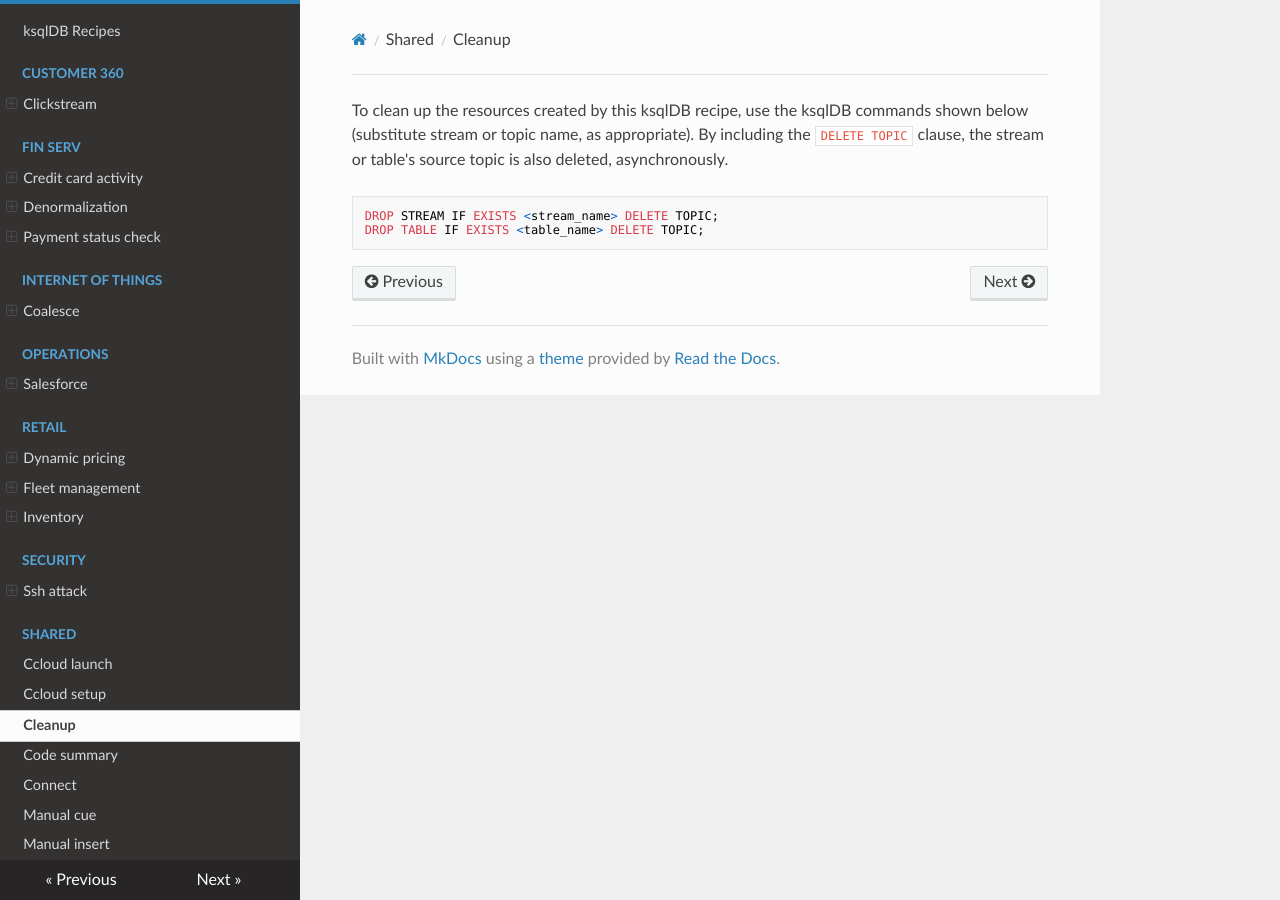
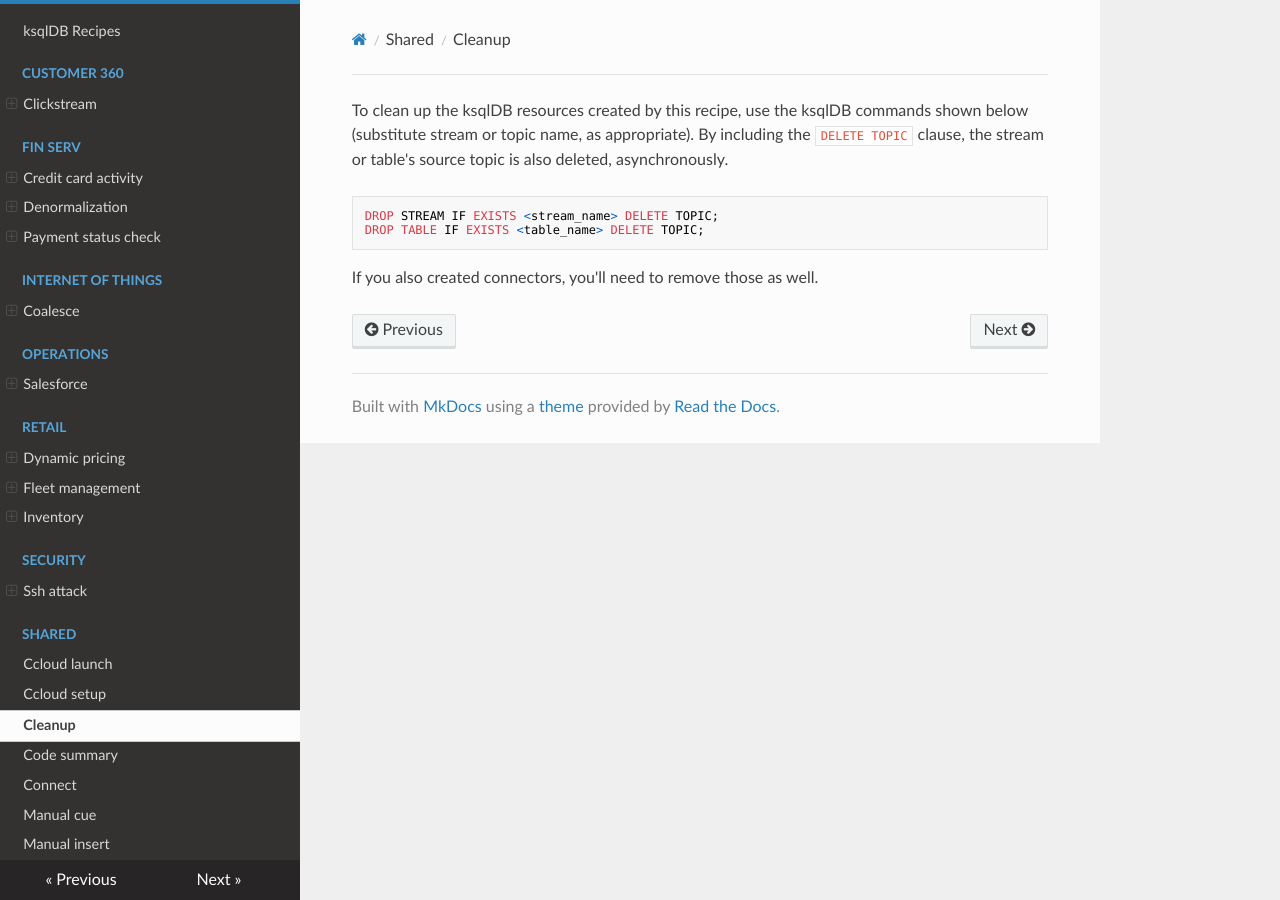
Before and after one commit to confluentinc/ksqldb-recipes, an MkDocs documentation site: the page built from docs/shared/cleanup.md, in a window 1280 px wide. Built offline with MkDocs 1.6.1, drawn with Linux system fonts in a browser that asks for light colours; nearby versions of some CDN libraries.

Commit message:
Add note about removing connectors

````diff
--- a/docs/shared/cleanup.md
+++ b/docs/shared/cleanup.md
@@ -1,7 +1,9 @@
-To clean up the resources created by this ksqlDB recipe, use the ksqlDB commands shown below (substitute stream or topic name, as appropriate).
+To clean up the ksqlDB resources created by this recipe, use the ksqlDB commands shown below (substitute stream or topic name, as appropriate).
 By including the `DELETE TOPIC` clause, the stream or table's source topic is also deleted, asynchronously.
 
 ```
 DROP STREAM IF EXISTS <stream_name> DELETE TOPIC;
 DROP TABLE IF EXISTS <table_name> DELETE TOPIC;
 ```
+
+If you also created connectors, you'll need to remove those as well.
````
